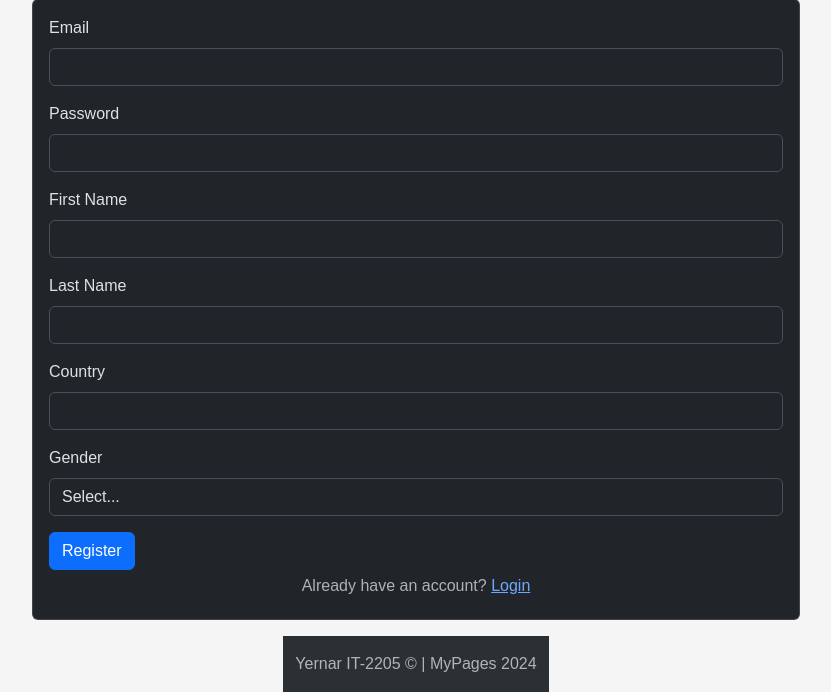
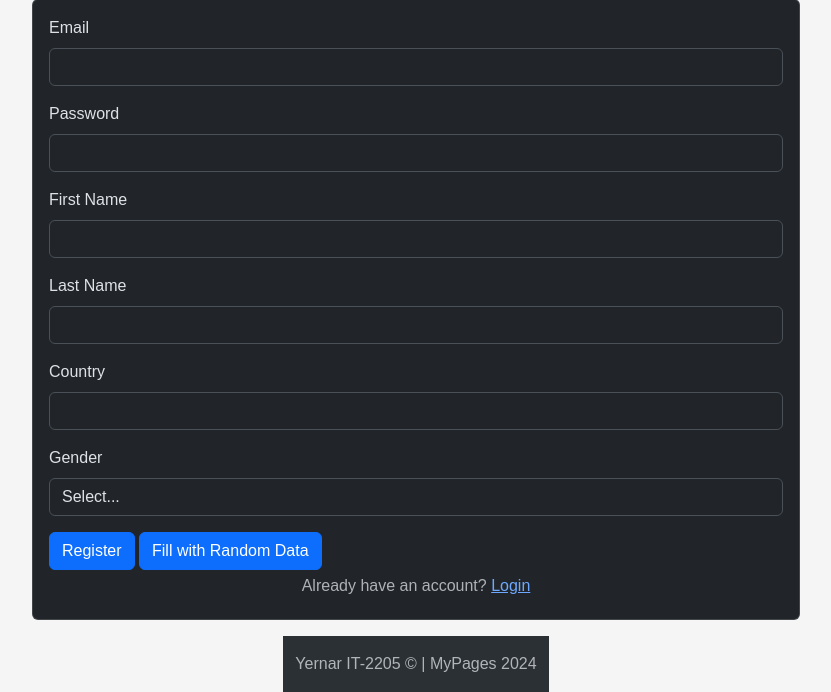
Before and after one commit to tshipenchko/WT1208, a Node project: template assignment04/templates/register.ejs in a window 1280 px wide. Shown: the part 163-855 px from the top of the page, without its empty margins (224-1055 px from the left). Run offline with Node 20 templates, Linux system fonts and the light colour scheme; the template is opened without the code that fills it, so the values that code supplies are empty; some libraries are stand-ins or nearby versions.

Commit message:
Added a random user API

```diff
--- a/assignment04/templates/register.ejs
+++ b/assignment04/templates/register.ejs
@@ -35,10 +35,26 @@
                     </select>
                 </div>
                 <button type="submit" class="btn btn-primary">Register</button>
+                <button type="button" id="fillRandomData" class="btn btn-primary">Fill with Random Data</button>
                 <p class="text-center text-muted mt-1">Already have an account? <a href="/login/">Login</a></p>
             </form>
         </div>
     </div>
 </div>
 
+<script>
+    document.getElementById('fillRandomData').addEventListener('click', function() {
+        fetch('/ext/random/user')
+            .then(response => response.json())
+            .then(data => {
+                document.getElementById('firstName').value = data.firstName;
+                document.getElementById('lastName').value = data.lastName;
+                document.getElementById('email').value = data.email;
+                document.getElementById('country').value = data.country;
+                document.getElementById('gender').value = data.gender;
+            })
+            .catch(error => console.error(error));
+    });
+</script>
+
 <%- include("_partial/footer.ejs") %>
```
Also changed, not shown: assignment04/routes/ext.js (+31 -0 lines).
